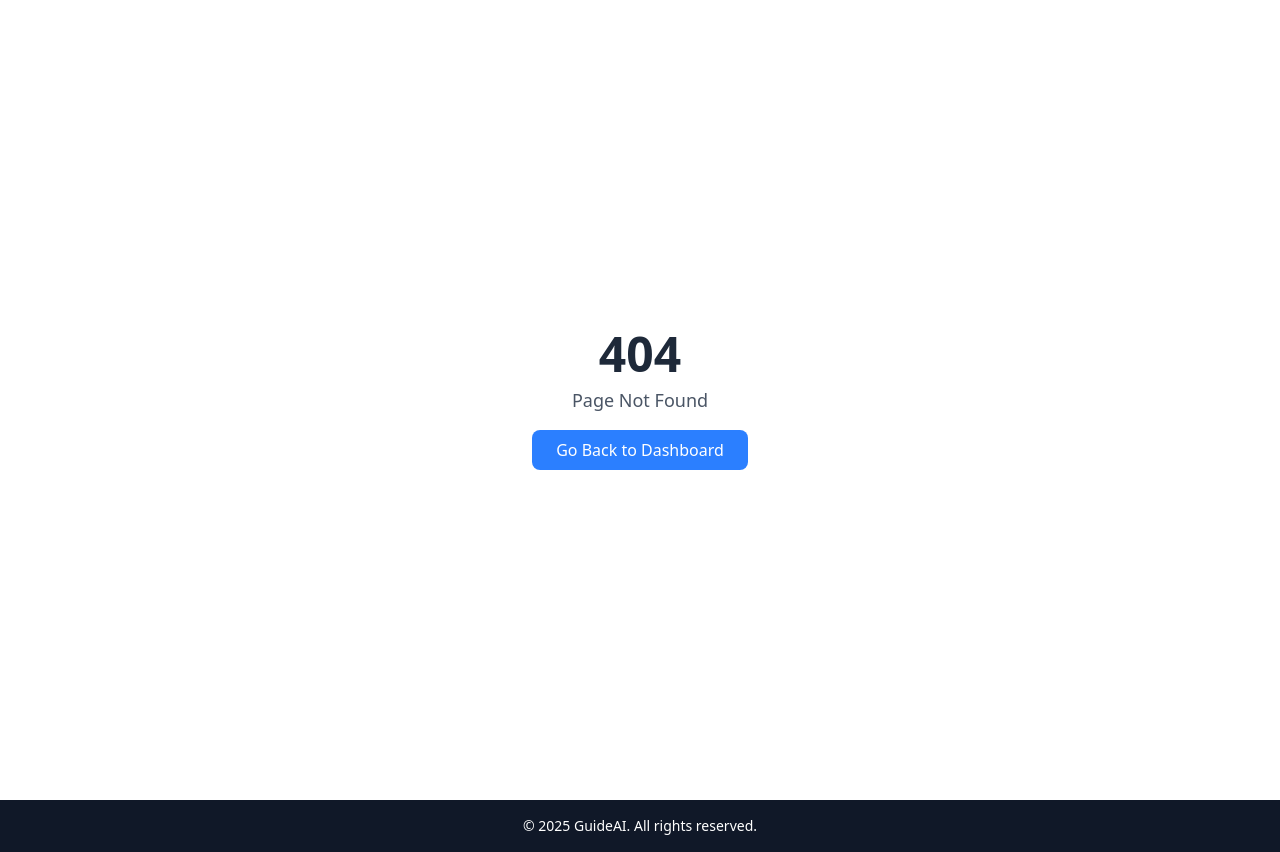
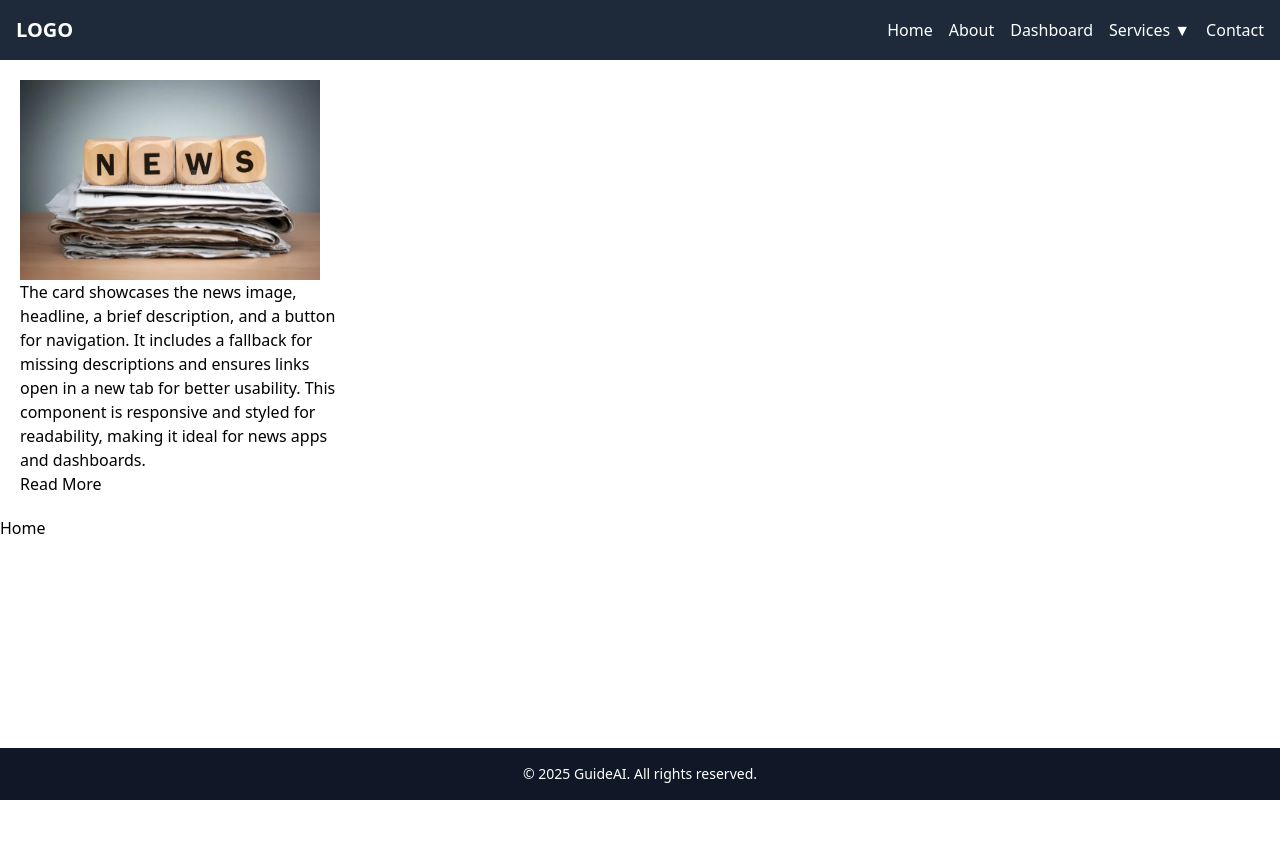
Before and after one commit to Kaditya67/guideai, a React (Vite) app in the folder client/: page /home in a window 1280 px wide. Before the commit this address had no page. After the commit the page ends 800 px from the top, so only its background shows below. Built offline with nearby package versions, Linux system fonts and the light colour scheme.

Commit message:
`Added Home page and updated Navbar and Postcard components to reflect changes`

```diff
--- a/client/src/App.jsx
+++ b/client/src/App.jsx
@@ -3,6 +3,7 @@ import { BrowserRouter as Router, Routes, Route } from "react-router-dom";
 import Dashboard from "./pages/Dashboard";
 import Footer from "./components/Footer";
 import NotFound from "./pages/NotFound";
+import Home from "./pages/Home";
 
 const App = () => {
   return (
@@ -12,6 +13,7 @@ const App = () => {
           <Routes>
             <Route path="/" element={<Dashboard />} />
             <Route path="*" element={<NotFound />} />
+            <Route path="/home/" element={<Home/>} />
           </Routes>
         </div>
         <Footer />
--- a/client/src/components/Navbar.jsx
+++ b/client/src/components/Navbar.jsx
@@ -7,12 +7,13 @@ const Navbar = () => {
     <nav className="bg-gray-800 text-white p-4">
       <div className="container mx-auto flex justify-between items-center">
         <a href="#" className="text-xl font-bold">LOGO</a>
-        <div className="hidden md:flex space-x-4">
-          <a href="#" className="hover:text-gray-300">Home</a>
-          <a href="#" className="hover:text-gray-300">About</a>
+        <div className="hidden md:flex space-x-4 ">
+          <a href="#" className="hover:font-bold transition-all">Home</a>
+          <a href="#" className="hover:font-bold transition-all">About</a>
+          <a href="#" className="hover:font-bold transition-all">Dashboard</a>
           <div className="relative">
             <button
-              className="hover:text-gray-300"
+              className="hover:font-bold transition-all"
               onClick={() => setIsDropdownOpen(!isDropdownOpen)}
             >
               Services ▼
@@ -31,7 +32,7 @@ const Navbar = () => {
               </div>
             )}
           </div>
-          <a href="#" className="hover:text-gray-300">Contact</a>
+          <a href="#" className="hover:font-bold transition-all">Contact</a>
         </div>
       </div>
     </nav>
--- a/client/src/components/Postcard.jsx
+++ b/client/src/components/Postcard.jsx
@@ -1,9 +1,17 @@
-import React from 'react'
+import image from '../assets/Image.jpg'
+const NewsItem = ({ title, description, src, url }) => {
+  return (
+    <div className="card bg-dark text-light mb-3 d-inline-block my-3 mx-3 px-2 py-2" style={{ maxWidth: "345px" }}>
+      <img src={src?src:image} style={{height:"200px",width:""}} className="card-img-top" alt="news thumbnail" />
+      <div className="card-body">
+        <h5 className="card-title"></h5>
+        <p className="card-text">{description?description.slice(0,90):" The card showcases the news image, headline, a brief description, and a  button for navigation. It includes a fallback for missing descriptions and ensures links open in a new tab for better usability. This component is responsive and styled for readability, making it ideal for news apps and dashboards."}</p>
+        <a href={url} className="btn btn-primary" target="_blank" rel="noopener noreferrer">
+          Read More
+        </a>
+      </div>
+    </div>
+  );
+};
 
-function Postcard() {
-  return (
-    <div>Postcard</div>
-  )
-}
-
-export default Postcard
+export default NewsItem;
```
